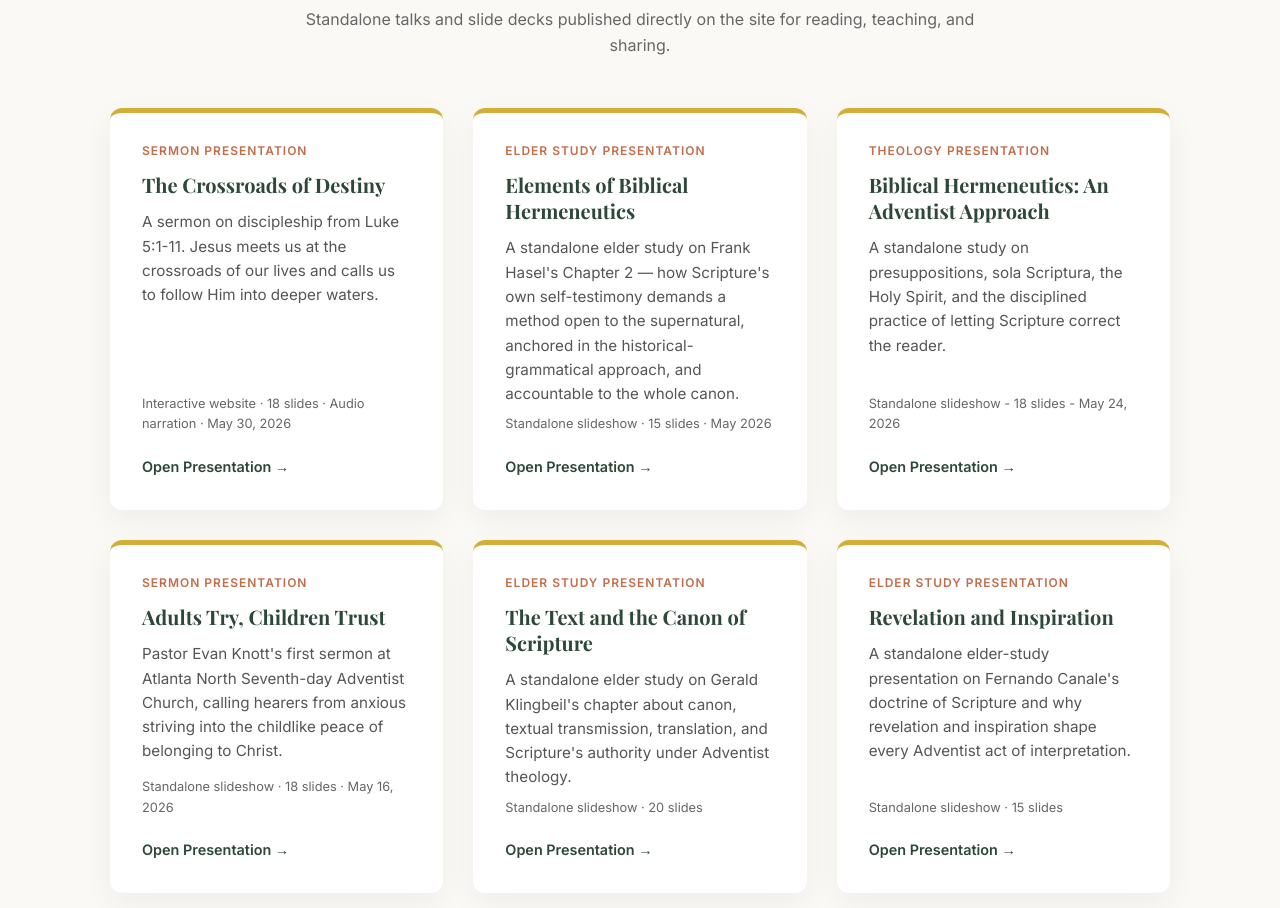
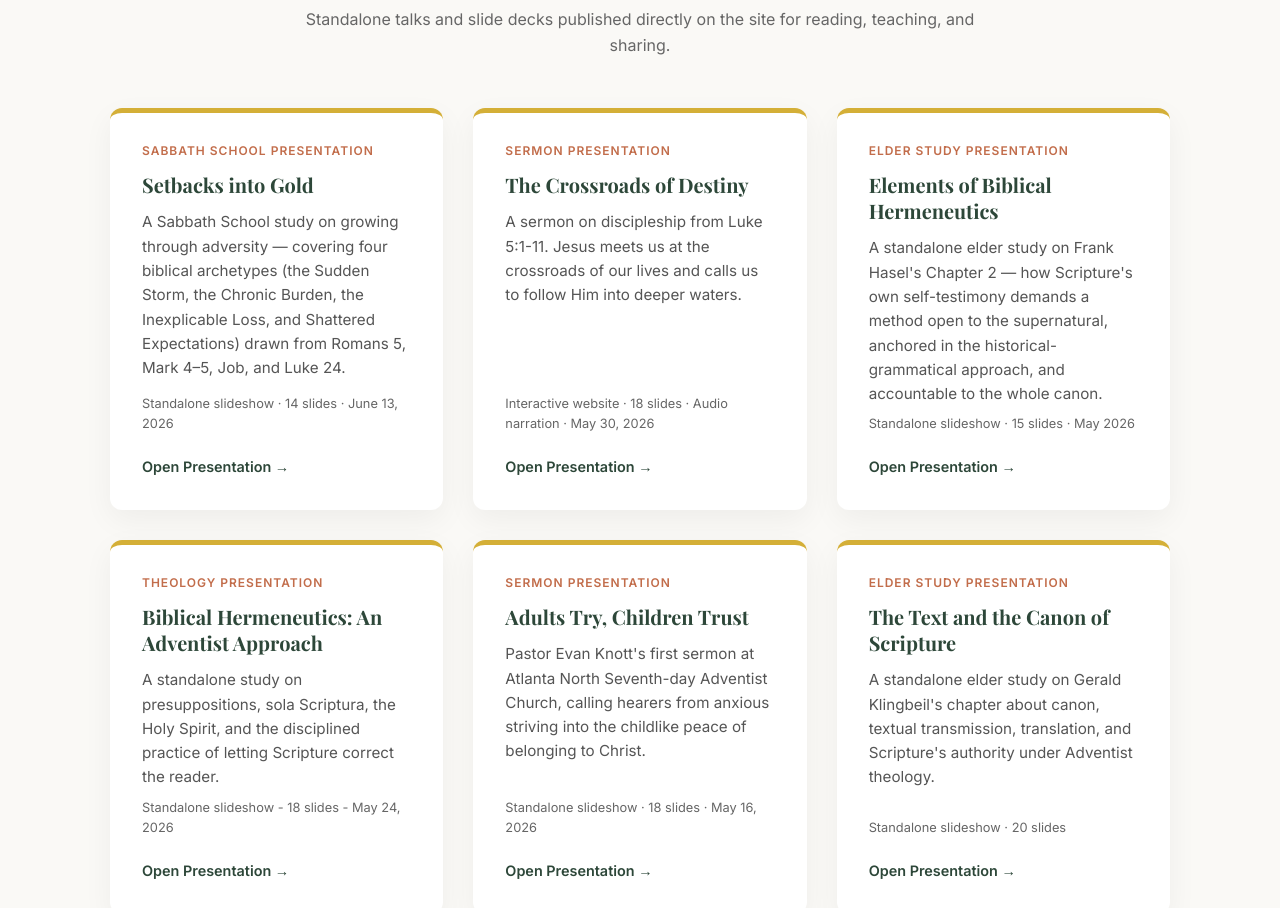
Before and after one commit to chukwumaonyeije/chukwuma-theology, an Astro site: page / in a window 1280 px wide. Shown: the part 5774-6682 px from the top of the page. Built offline with nearby package versions, Linux system fonts and the light colour scheme; Astro itself is replaced by a stand-in of ours; a web font is replaced by a local one.

Commit message:
Add Setbacks into Gold to presentations index
Co-Authored-By: Claude Sonnet 4.6 <noreply@anthropic.com>

```diff
--- a/src/pages/index.astro
+++ b/src/pages/index.astro
@@ -8,6 +8,14 @@ const posts = (await getCollection('posts', ({ data }) => isDev || !data.draft))
 
 const base = import.meta.env.BASE_URL.replace(/\/$/, '');
 const featuredPresentations = [
+  {
+    title: 'Setbacks into Gold',
+    description:
+      'A Sabbath School study on growing through adversity — covering four biblical archetypes (the Sudden Storm, the Chronic Burden, the Inexplicable Loss, and Shattered Expectations) drawn from Romans 5, Mark 4–5, Job, and Luke 24.',
+    href: `${base}/presentations/setbacks-into-gold/`,
+    tag: 'Sabbath School Presentation',
+    meta: 'Standalone slideshow · 14 slides · June 13, 2026',
+  },
   {
     title: 'The Crossroads of Destiny',
     description:
```
